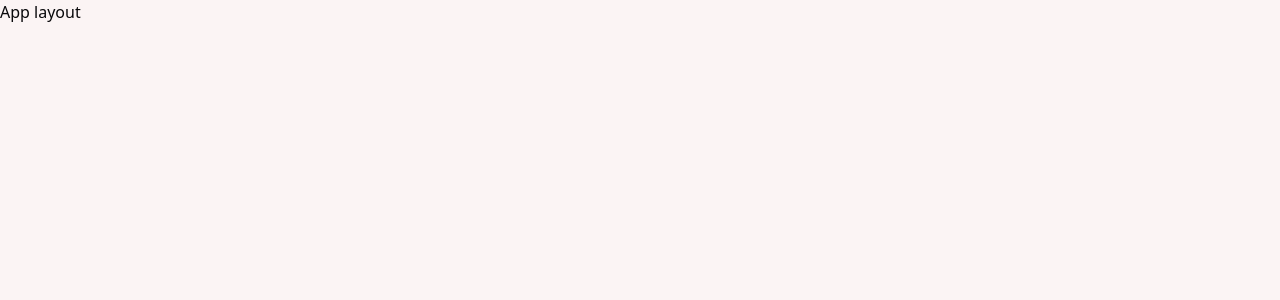
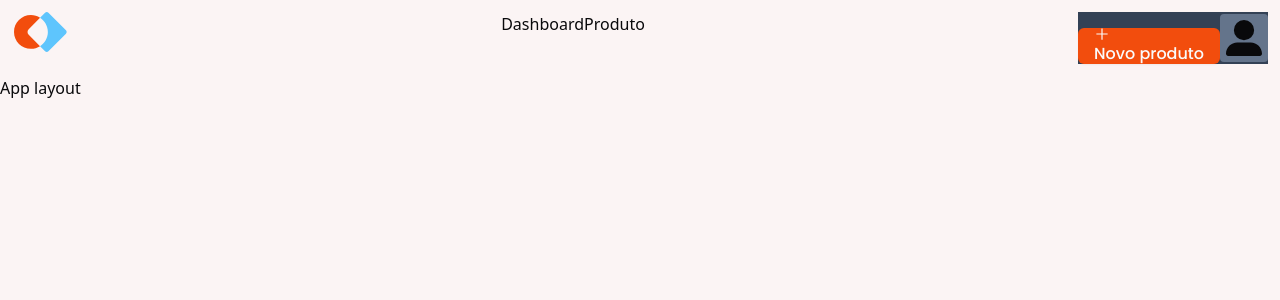
Before and after one commit to MarianaBorges/marketplace-web, a React (Vite) app: page /app in a window 1280 px wide. Shown: the top 300 px of the page. Built offline with nearby package versions, Linux system fonts and the light colour scheme.

Commit message:
feat: add first style to header

```diff
--- a/src/_layout/app.tsx
+++ b/src/_layout/app.tsx
@@ -1,8 +1,10 @@
+import Header from "@/components/header";
 import { Outlet } from "react-router-dom";
 
 export default function AppLayout () {
   return (
     <>
+      <Header></Header>
       <h1>App layout</h1>
       <Outlet />
     </>
--- /dev/null
+++ b/src/components/header.tsx
@@ -0,0 +1,42 @@
+import { NavLink } from "react-router-dom";
+import { Button } from "./ui/button";
+import { FaUserLarge } from "react-icons/fa6";
+import { AiOutlinePlus } from "react-icons/ai";
+
+
+export default function Header () {
+  return (
+    <div className="flex justify-between p-3">
+      <div>
+        <svg width="56" height="40" viewBox="0 0 56 40" fill="none" xmlns="http://www.w3.org/2000/svg">
+          <g clip-path="url(#clip0_3110_3205)">
+            <path d="M33.0956 39.3113C34.0086 40.2296 35.4958 40.2296 36.4088 39.3113L53.9764 21.6422C54.8801 20.7333 54.8801 19.2667 53.9764 18.3578L36.4088 0.688674C35.4958 -0.229562 34.0086 -0.229558 33.0956 0.688683L28.041 5.77255C32.742 8.77153 35.8582 14.023 35.8582 20.0002C35.8582 25.9773 32.7421 31.2287 28.0413 34.2277L33.0956 39.3113Z" fill="#5EC5FD"/>
+            <path fill-rule="evenodd" clip-rule="evenodd" d="M28.041 5.75235L16.6995 17.1596C15.1482 18.7198 15.1482 21.2398 16.6995 22.8001L28.0413 34.2075C25.4107 35.8858 22.2839 36.8586 18.9291 36.8586C9.57943 36.8586 2 29.3018 2 19.98C2 10.6582 9.57943 3.10139 18.9291 3.10139C22.2838 3.10139 25.4105 4.07422 28.041 5.75235Z" fill="#F24D0D"/>
+          </g>
+          <defs>
+            <clipPath id="clip0_3110_3205">
+              <rect width="56" height="40" fill="white"/>
+            </clipPath>
+          </defs>
+        </svg>
+      </div>
+
+      <nav>
+        <NavLink to="">Dashboard</NavLink>
+        <NavLink to="">Produto</NavLink>
+      </nav>
+
+      <nav className="flex items-center justify-center bg-slate-700">
+        <Button onClick={() => {}} className="mt-4 p-4 rounded-md justify-between" variant='orange'>
+          <span className="font-poppins text-base font-medium">
+            <AiOutlinePlus />
+            Novo produto
+          </span>
+        </Button>
+        <div className="w-12 rounded-sm h-12 bg-slate-500 flex justify-center items-center">
+          <FaUserLarge className="w-9 h-9" />
+        </div>
+      </nav>
+    </div>
+  )
+}
```
Also changed, not shown: src/assets/Logo.svg (added).
